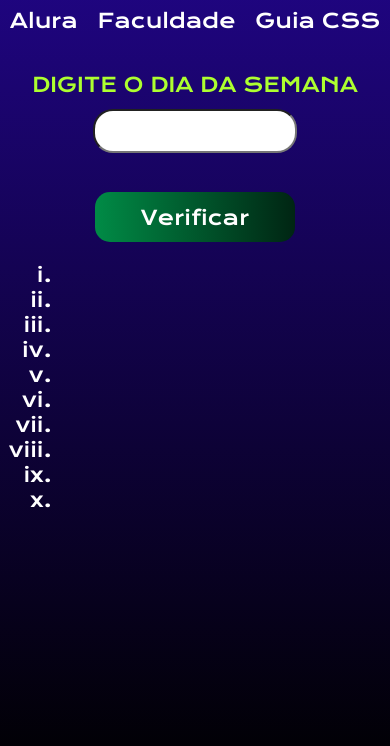
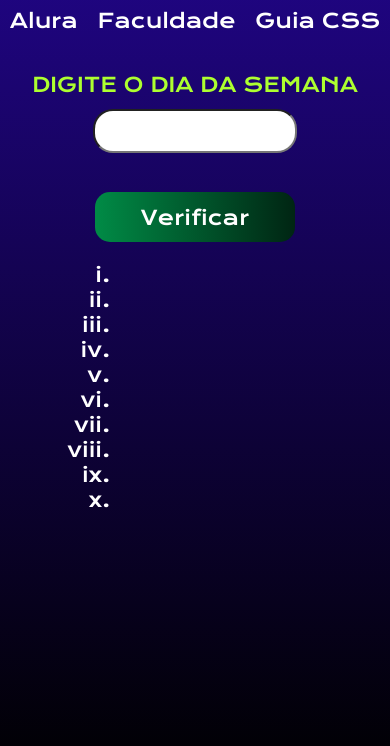
Before and after one commit to DanielAlmeidaSC/cronograma, a plain HTML site: page index.html in a window 390 px wide. Shown: the part 92-838 px from the top of the page. Drawn offline with nearby package versions, Linux system fonts and the light colour scheme.

Commit message:
style.css

```diff
--- a/style.css
+++ b/style.css
@@ -111,7 +111,7 @@ button{
 
     #lista{
      text-align: center;
-     margin-left: 15%;
+     margin-left: 30%;
      width: 200px;
 
     }
```
